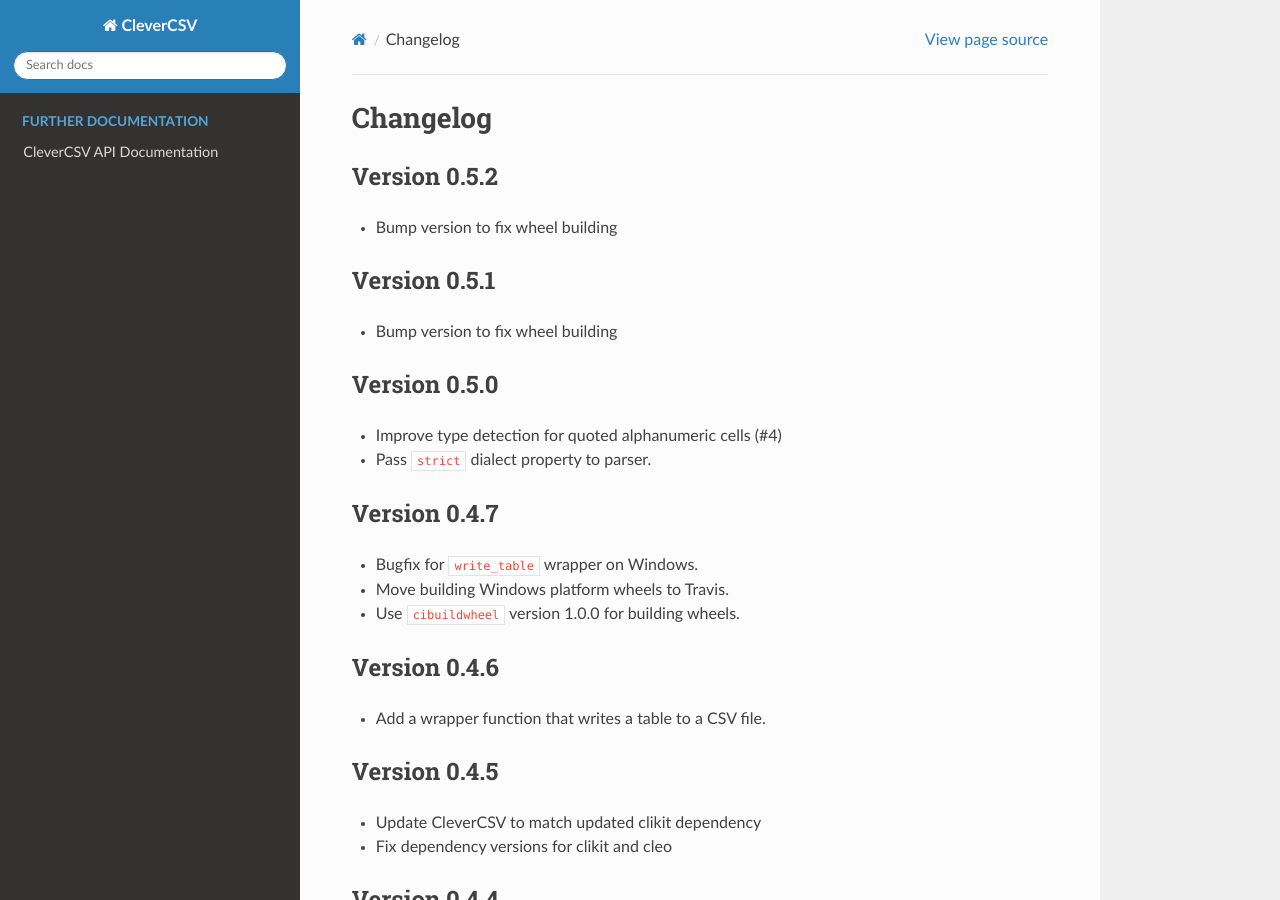
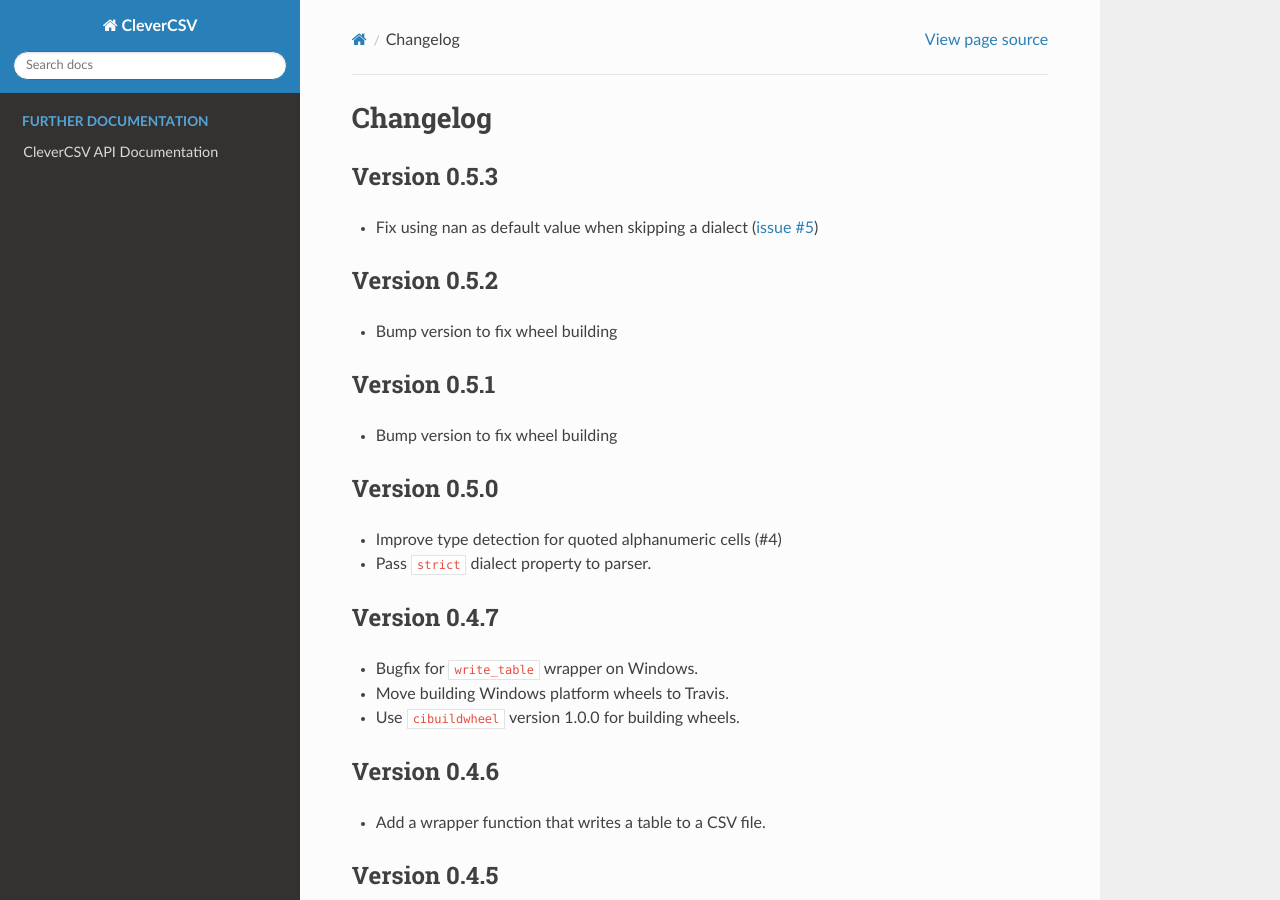
Before and after one commit to alan-turing-institute/CleverCSV, a Sphinx documentation site: the page built from docs/CHANGELOG.rst, in a window 1280 px wide and 900 px high. Built offline with Sphinx 7.4.7 and the Read the Docs theme 2.0.0, drawn with Linux system fonts in a browser that asks for light colours; pages that are not in the unit, such as notebooks, are missing from menus.

Commit message:
Update changelog

```diff
--- a/docs/CHANGELOG.rst
+++ b/docs/CHANGELOG.rst
@@ -1,6 +1,13 @@
 
 Changelog
 =========
+
+Version 0.5.3
+-------------
+
+
+* Fix using nan as default value when skipping a dialect (\ `issue
+  #5 <https://github.com/alan-turing-institute/CleverCSV/issues/5>`_\ )
 
 Version 0.5.2
 -------------
```
Also changed, not shown: CHANGELOG.md (+5 -0 lines).
